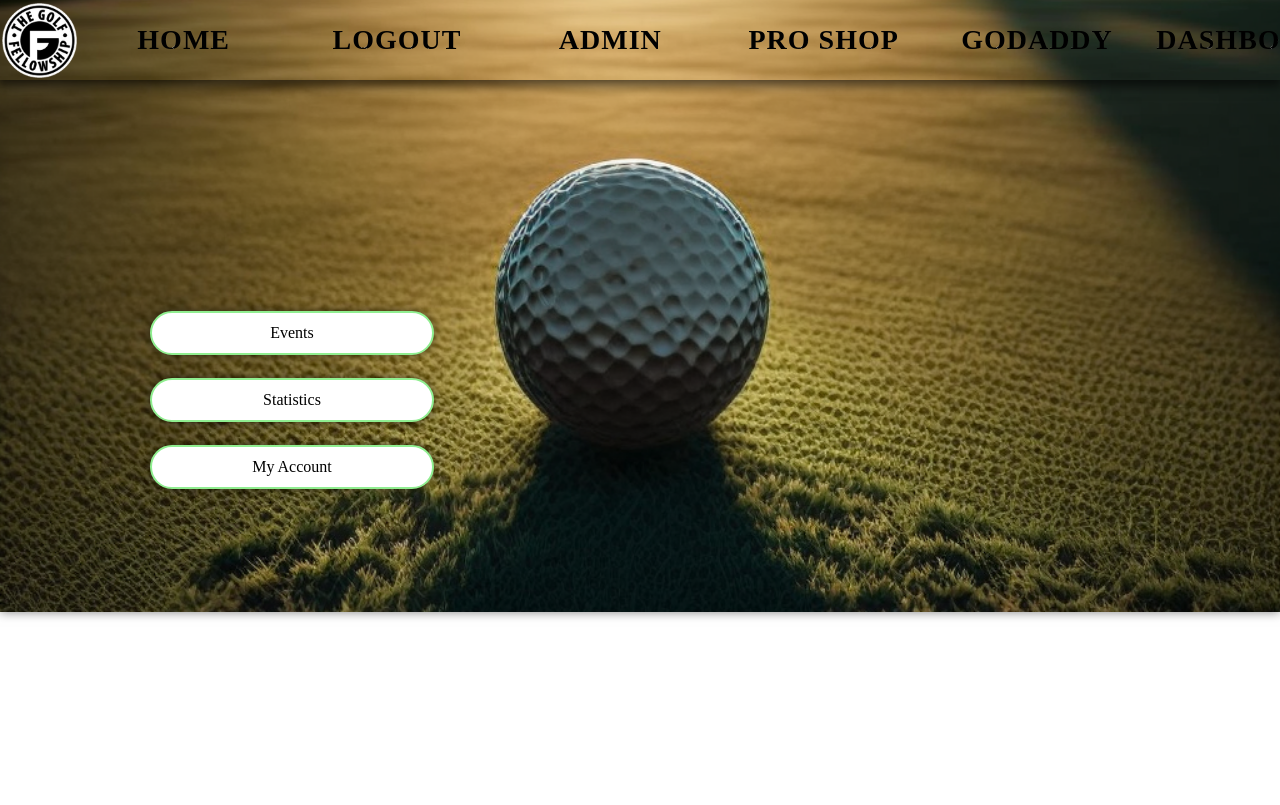
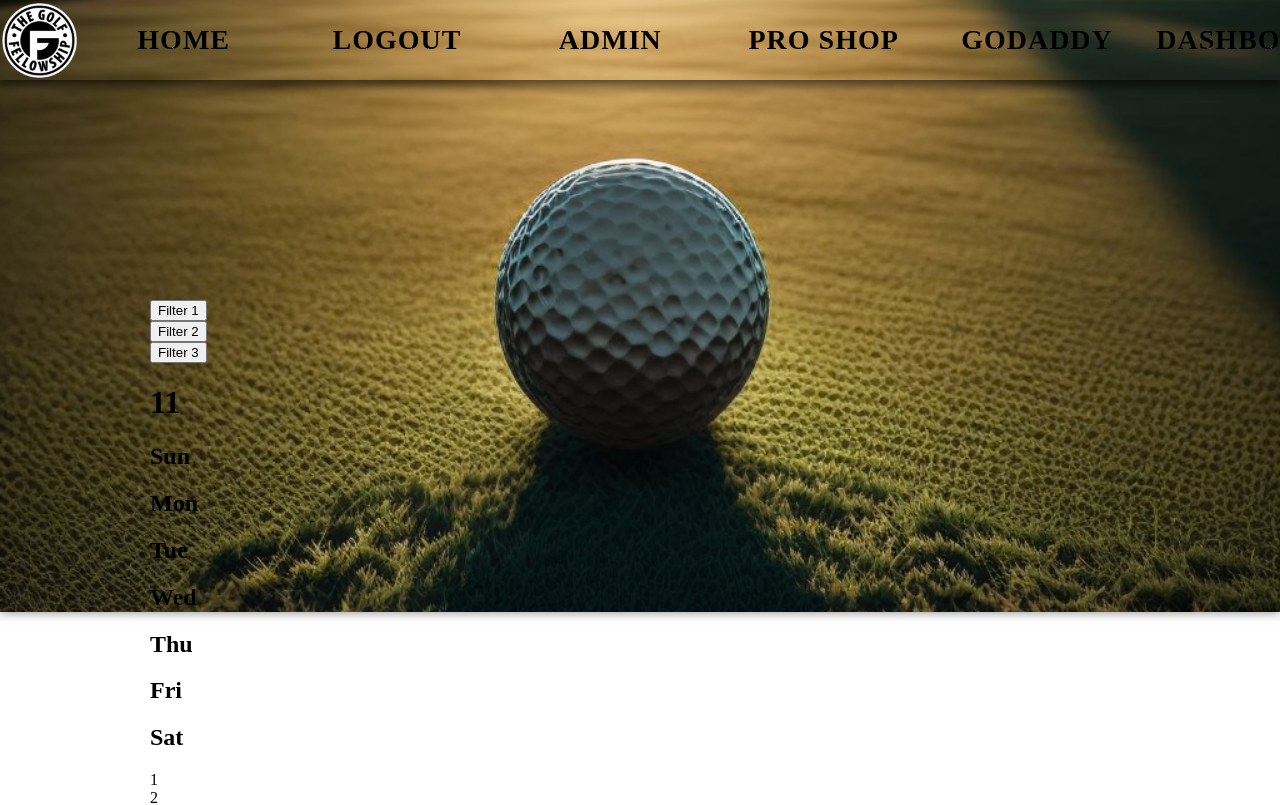
Before and after one commit to Colton923/the-golf-fellowship, a Next.js app: page /testpage in a window 1280 px wide. Shown: the top 805 px of the page. Built offline with nearby package versions, Linux system fonts and the light colour scheme.

Commit message:
calendarv1

```diff
--- a/app/testpage/page.tsx
+++ b/app/testpage/page.tsx
@@ -1,12 +1,12 @@
 'use client'
 import Image from 'next/image'
 import imgBackground from '../../public/static/images/tgf_dashboard_background.png'
-import styles from '../../styles/Dashboard_new.module.css'
+import styles from '../../styles/Testpage.module.css'
 import AdminNavbar from '../../components/AdminNavbar'
 import { useEffect } from 'react'
+import { Calendar } from '../../components/calendar/Calendar'
 
 export default function Page() {
-
   return (
     <div className={styles.dashboardWrapper}>
       <AdminNavbar />
@@ -17,14 +17,8 @@ export default function Page() {
       </div>
       <div className={styles.contentWrapper}>
         <div className={styles.content}>
-          <div className={styles.events}>
-            Events
-          </div>
-          <div className={styles.stats}>
-            Statistics
-          </div>
-          <div className={styles.account}>
-            My Account
+          <div className={styles.calendarWrapper}>
+            <Calendar />
           </div>
         </div>
       </div>
--- /dev/null
+++ b/components/calendar/Calendar.tsx
@@ -0,0 +1,113 @@
+'use client'
+import { useState } from 'react'
+import styles from './Calendar.module.css'
+
+const today = new Date()
+
+export const Calendar = () => {
+  const [selectedMonth, setSelectedMonth] = useState(today.getMonth())
+  const [selectedYear, setSelectedYear] = useState(today.getFullYear())
+  const [selectedDay, setSelectedDay] = useState(today.getDay())
+  const [selectedDate, setSelectedDate] = useState(today.getDate())
+
+  const calendar: string[] = []
+  calendar.length = 41
+  calendar.fill('')
+
+  const firstDayOfMonthString = new Date(selectedYear, selectedMonth, 1)
+    .toString()
+    .substring(0, 3)
+
+  const firstDayOfMonth =
+    firstDayOfMonthString === 'Mon'
+      ? 1
+      : firstDayOfMonthString === 'Tue'
+      ? 2
+      : firstDayOfMonthString === 'Wed'
+      ? 3
+      : firstDayOfMonthString === 'Thu'
+      ? 4
+      : firstDayOfMonthString === 'Fri'
+      ? 5
+      : firstDayOfMonthString === 'Sat'
+      ? 6
+      : 0
+
+  calendar[firstDayOfMonth] = '1'
+
+  const daysInMonth = new Date(selectedYear, selectedMonth + 1, 0).getDate()
+
+  for (let i = 1; i < daysInMonth; i++) {
+    calendar[firstDayOfMonth + i] = (i + 1).toString()
+  }
+
+  return (
+    <div>
+      <div className={styles.filterWrapper}>
+        <div className={styles.filter}>
+          <div className={styles.filterItem}>
+            <div className={styles.filterItemInput}>
+              <input type="button" value="Filter 1" />
+            </div>
+            <div className={styles.filterItemInput}>
+              <input type="button" value="Filter 2" />
+            </div>
+            <div className={styles.filterItemInput}>
+              <input type="button" value="Filter 3" />
+            </div>
+          </div>
+        </div>
+      </div>
+      <div className={styles.calendarWrapper}>
+        <div className={styles.calendar}>
+          <div className={styles.calendarHeader}>
+            <div className={styles.calendarHeaderItem}>
+              <h1 className={styles.calendarMonth}>{selectedMonth}</h1>
+            </div>
+          </div>
+          <div className={styles.calendarGridWrapper}>
+            <div className={styles.calendarGrid}>
+              <div className={styles.calendarGridItem}>
+                <div className={styles.calendarGridItemHeader}>
+                  <h2 className={styles.calendarGridItemHeaderText}>Sun</h2>
+                </div>
+                <div className={styles.calendarGridItemHeader}>
+                  <h2 className={styles.calendarGridItemHeaderText}>Mon</h2>
+                </div>
+                <div className={styles.calendarGridItemHeader}>
+                  <h2 className={styles.calendarGridItemHeaderText}>Tue</h2>
+                </div>
+                <div className={styles.calendarGridItemHeader}>
+                  <h2 className={styles.calendarGridItemHeaderText}>Wed</h2>
+                </div>
+                <div className={styles.calendarGridItemHeader}>
+                  <h2 className={styles.calendarGridItemHeaderText}>Thu</h2>
+                </div>
+                <div className={styles.calendarGridItemHeader}>
+                  <h2 className={styles.calendarGridItemHeaderText}>Fri</h2>
+                </div>
+                <div className={styles.calendarGridItemHeader}>
+                  <h2 className={styles.calendarGridItemHeaderText}>Sat</h2>
+                </div>
+              </div>
+              <div className={styles.calendarGridItem}>
+                {calendar.map((day, index) => (
+                  <div
+                    className={
+                      selectedDay === index
+                        ? styles.calendarGridItemDaySelected
+                        : styles.calendarGridItemDay
+                    }
+                    key={index}
+                  >
+                    {day}
+                  </div>
+                ))}
+              </div>
+            </div>
+          </div>
+        </div>
+      </div>
+    </div>
+  )
+}
--- /dev/null
+++ b/styles/Testpage.module.css
@@ -0,0 +1,107 @@
+.backgroundWrapper {
+  z-index: -1;
+
+  position: relative;
+}
+
+.backgroundImage {
+  position: fixed;
+  top: 0;
+  left: 15%;
+  width: 100vw;
+  aspect-ratio: 16/9;
+  margin: 0 auto 0 auto;
+
+  box-shadow: 0 0 10px 0 rgba(0, 0, 0, 0.5);
+
+  transform: translate(-15%, -15%);
+}
+
+.main {
+  position: absolute;
+  margin-top: 100px;
+  padding: 5px;
+  top: 0;
+  left: 0;
+  width: 100%;
+  height: 100%;
+  font-family: 'Open Sans', sans-serif;
+}
+
+.contentWrapper {
+  position: absolute;
+  top: 100px;
+}
+
+.content {
+  height: 200px;
+  margin: 200px 0 0 150px;
+
+  display: flex;
+  flex-direction: column;
+  justify-content: space-around;
+  align-items: center;
+}
+
+.events {
+  background: #fff;
+  width: 280px;
+  height: 40px;
+
+  border: solid 2px lightgreen;
+  border-radius: 25px;
+  box-shadow: 0 0 8px rgba(0, 0, 0, 0.5);
+
+  display: flex;
+  justify-content: center;
+  align-items: center;
+
+  cursor: pointer;
+  transition: all 0.05s ease-in-out;
+}
+
+.stats {
+  background: #fff;
+  width: 280px;
+  height: 40px;
+
+  border: solid 2px lightgreen;
+  border-radius: 25px;
+  box-shadow: 0 0 8px rgba(0, 0, 0, 0.5);
+
+  display: flex;
+  justify-content: center;
+  align-items: center;
+
+  cursor: pointer;
+  transition: all 0.05s ease-in-out;
+}
+
+.account {
+  background: #fff;
+  width: 280px;
+  height: 40px;
+
+  border: solid 2px lightgreen;
+  border-radius: 25px;
+  box-shadow: 0 0 8px rgba(0, 0, 0, 0.5);
+
+  display: flex;
+  justify-content: center;
+  align-items: center;
+
+  cursor: pointer;
+  transition: all 0.05s ease-in-out;
+}
+
+.events:hover,
+.stats:hover,
+.account:hover {
+  background: green;
+  width: 265px;
+  height: 35px;
+  margin: 2.5px;
+
+  box-shadow: 0 0 10px rgba(0, 0, 0, 1);
+  transition: all 0.05s ease-in-out;
+}
```
Also changed, not shown: components/calendar/Calendar.module.css (added).
